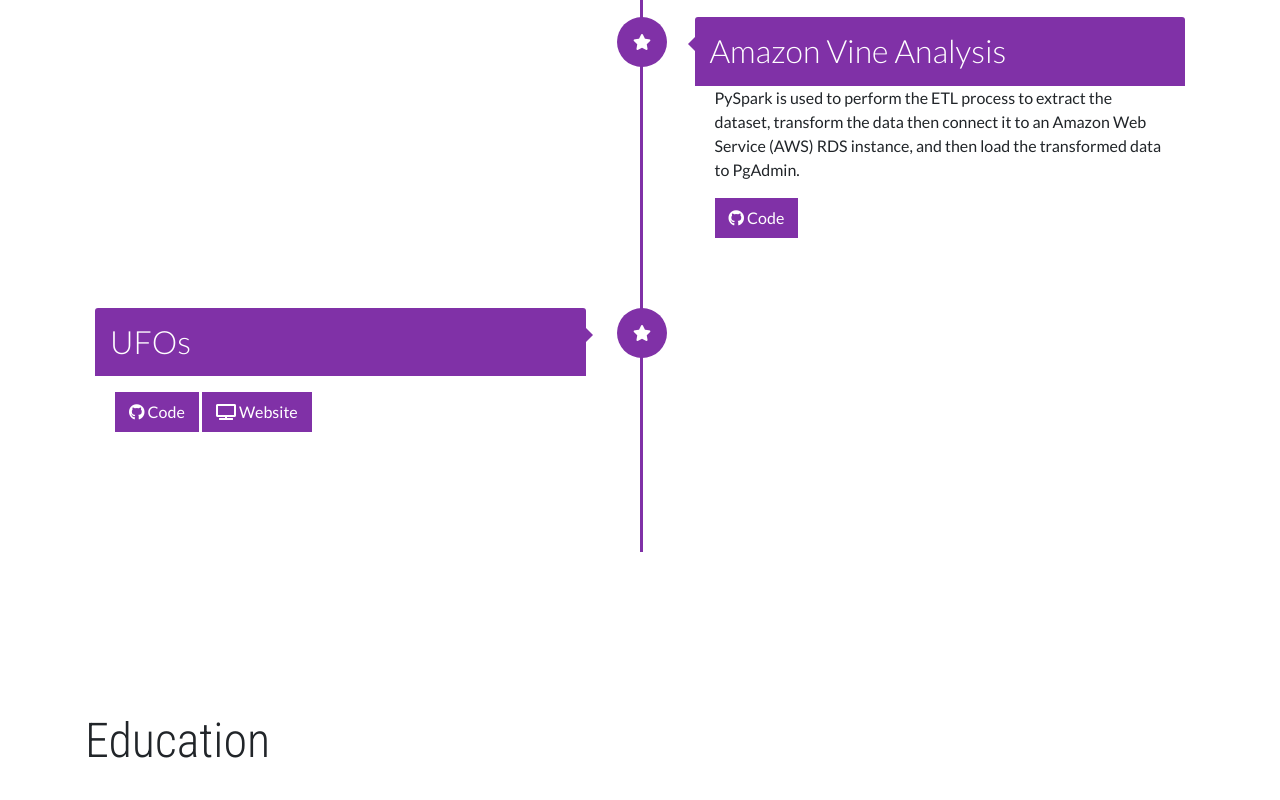
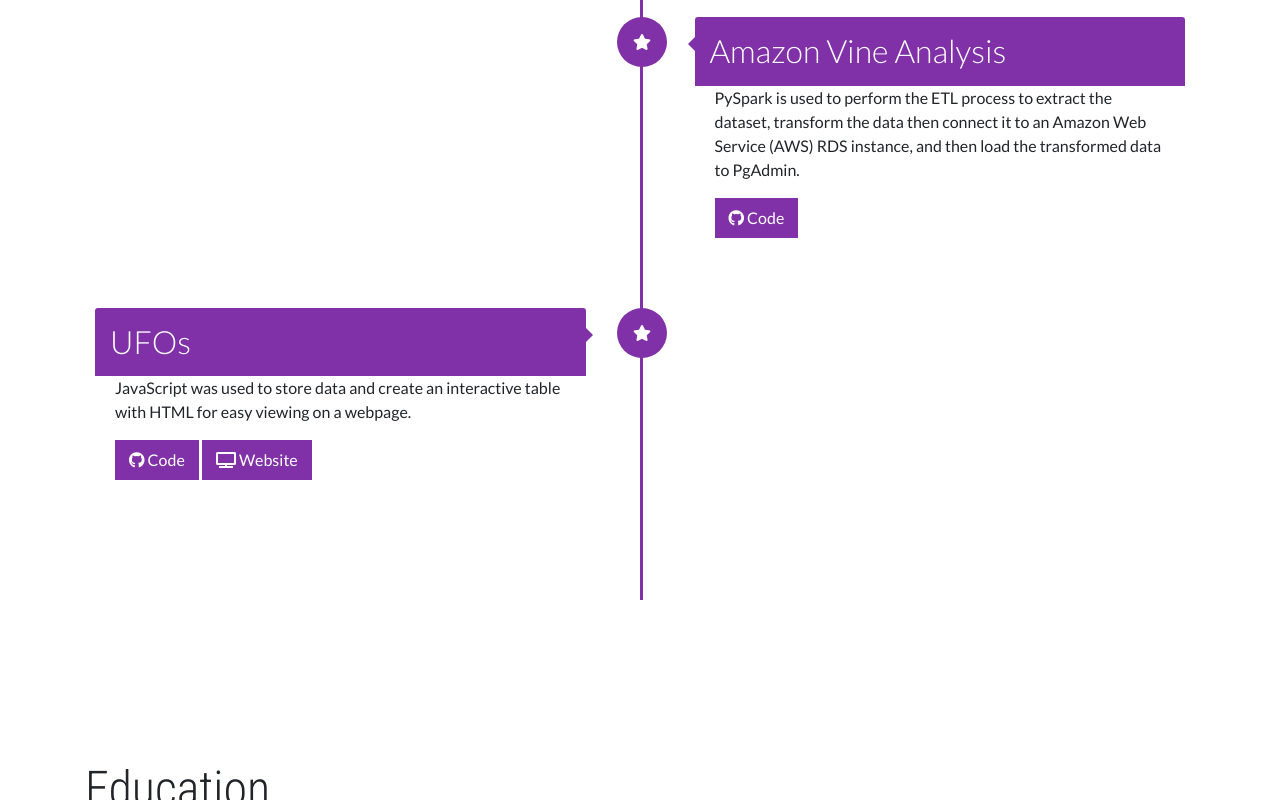
Before and after one commit to jwhberrios/Jessica-Berrios, a plain HTML site: page index.html in a window 1280 px wide. Shown: the part 2601-3401 px from the top of the page. Drawn offline with nearby package versions, Linux system fonts and the light colour scheme; files that its build step writes are made by us from their sources; files whose address does not match are found by name.

Commit message:
updated folders

```diff
--- a/index.html
+++ b/index.html
@@ -204,7 +204,7 @@
                 <div class="timeline-content">
                     <h2>UFOs</h2>
                     <p>
-
+                        JavaScript was used to store data and create an interactive table with HTML for easy viewing on a webpage.
                     </p>
                     <a href="https://github.com/jwhberrios/UFOs" class="btn"><i class="fab fa-github"></i> Code</a>
                     <a href="https://jwhberrios.github.io/UFOs/" class="btn"><i class="fas fa-tv"></i> Website</a>
@@ -236,9 +236,6 @@
             <h3 class="subtitle">Queens College - CUNY</h3>
             <span class="text-muted">B.S. Nutrition and Exercise Science | May 2008</span>
         </article>
-
-
-
     </section>
 
     <!-- AVAILABLE FOR WORK -->
```
Also changed, not shown: static/css/app.css (renamed from assets/css/app.css), static/images/profile_picture.jpg (renamed from images/profile_picture.jpg), static/images/tableau_logo_icon_144818.png (renamed from images/tableau_logo_icon_144818.png), static/js/app.js (renamed from assets/js/app.js).
